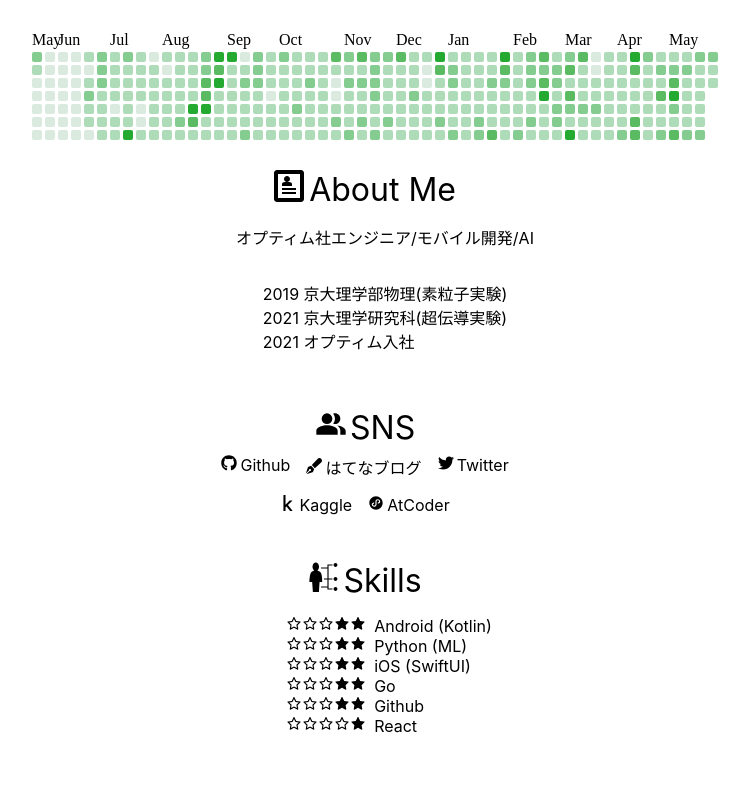
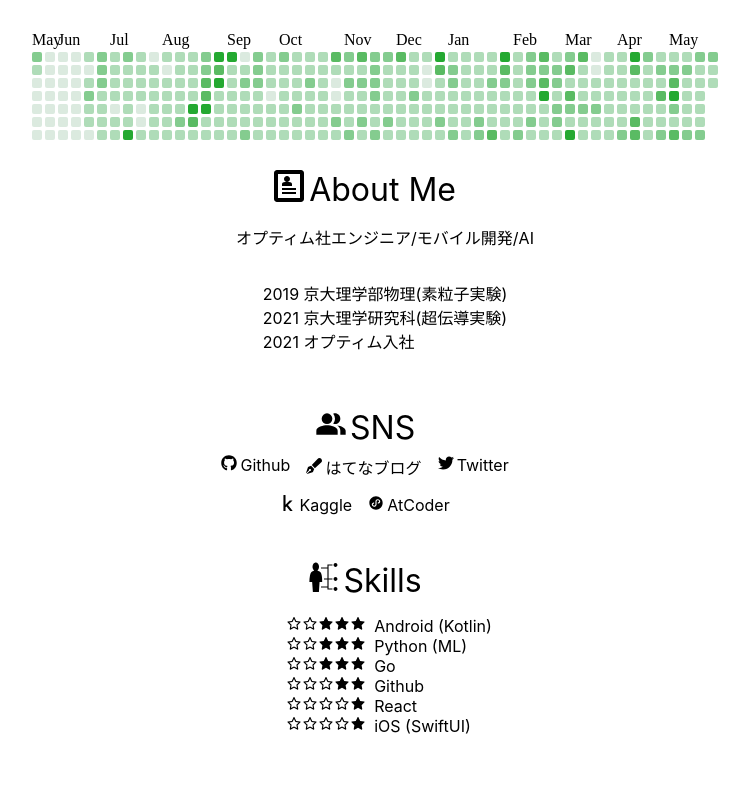
Before and after one commit to kokoichi206/kokoichi-portfolio, a Next.js app: page / in a window 1280 px wide. Shown: the top 789 px of the page, without its empty margins (275-1024 px from the left). Built offline with nearby package versions, Linux system fonts and the light colour scheme.

Commit message:
chore: skill 部分更新

```diff
--- a/src/components/skills.tsx
+++ b/src/components/skills.tsx
@@ -1,6 +1,6 @@
 import styles from '../../styles/Home.module.scss';
 import { GiSkills } from 'react-icons/gi';
-import { OneStar, TwoStar } from './stars';
+import { OneStar, ThreeStar, TwoStar } from './stars';
 
 export default function Skills() {
   return (
@@ -14,22 +14,17 @@
         <ul>
           <li>
             <div className={styles.langs}>
-              <TwoStar /> Android (Kotlin)
+              <ThreeStar /> Android (Kotlin)
             </div>
           </li>
           <li>
             <div className={styles.langs}>
-              <TwoStar /> Python (ML)
+              <ThreeStar /> Python (ML)
             </div>
           </li>
           <li>
             <div className={styles.langs}>
-              <TwoStar /> iOS (SwiftUI)
-            </div>
-          </li>
-          <li>
-            <div className={styles.langs}>
-              <TwoStar /> Go
+              <ThreeStar /> Go
             </div>
           </li>
           <li>
@@ -42,6 +37,11 @@
               <OneStar /> React
             </div>
           </li>
+          <li>
+            <div className={styles.langs}>
+              <OneStar /> iOS (SwiftUI)
+            </div>
+          </li>
         </ul>
       </div>
     </div>
```
